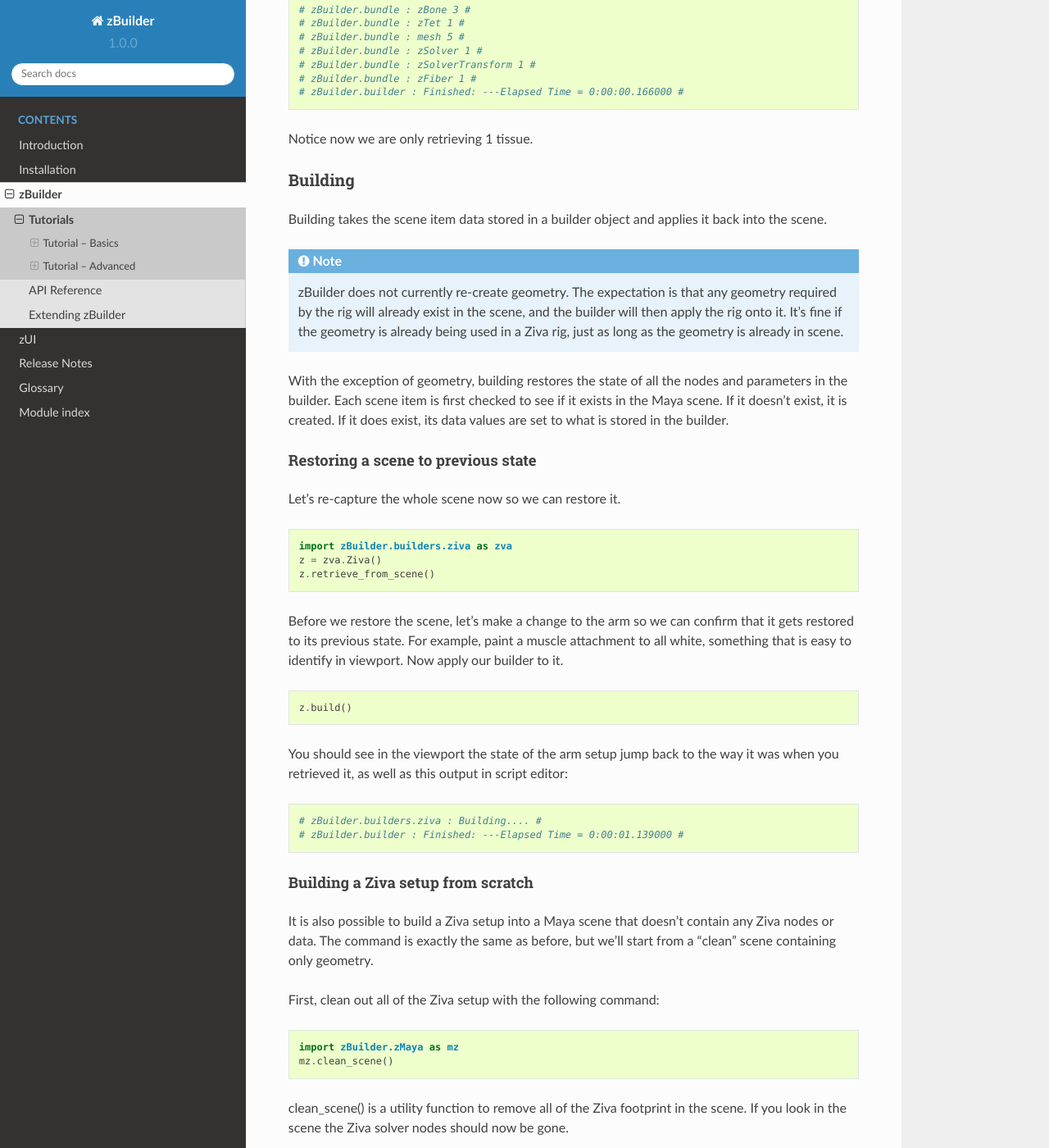
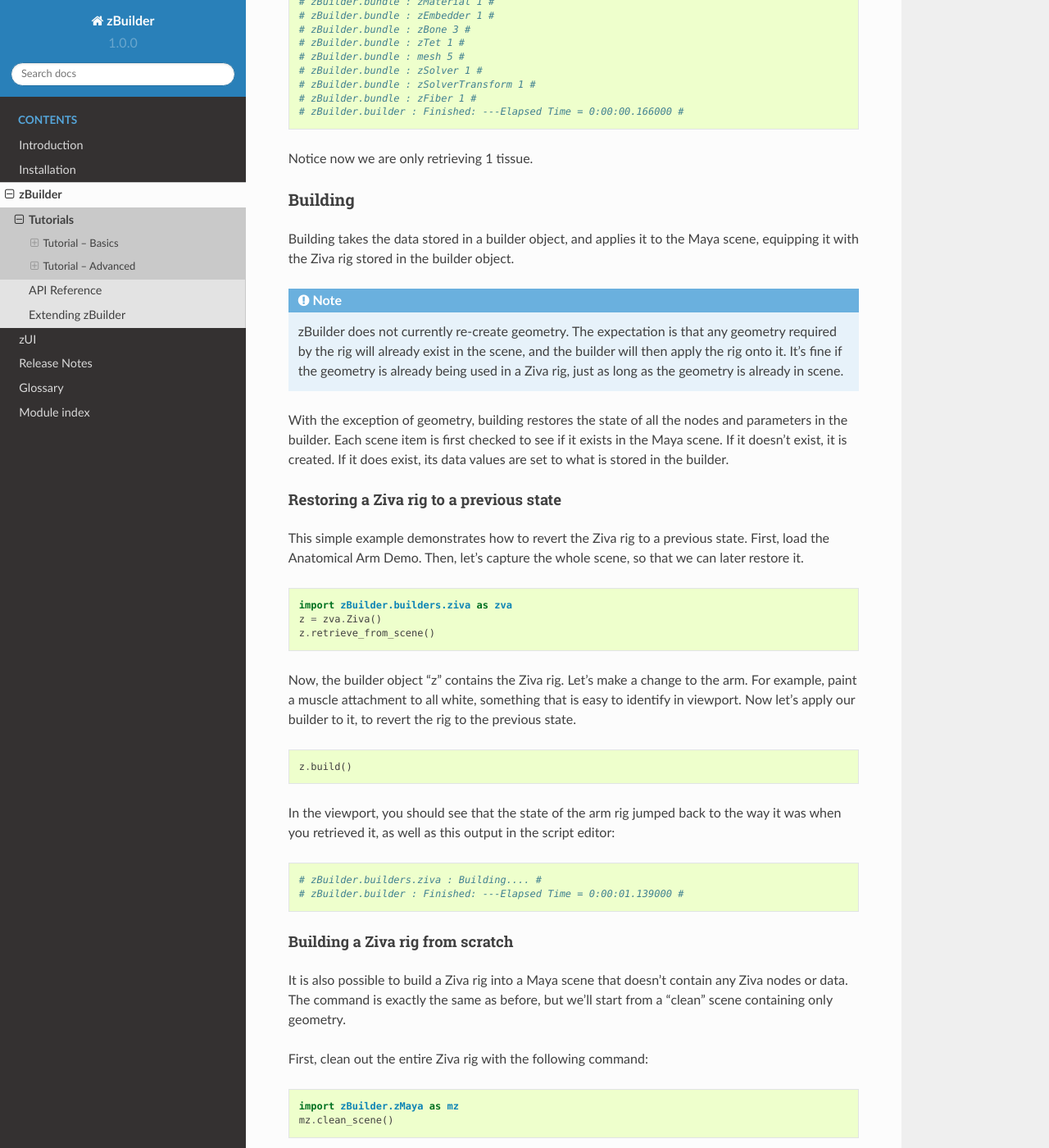
Before and after one commit to Unity-Technologies/ziva-vfx-utils, a Sphinx documentation site: the page built from docs/zBuilder_tutorials.rst, in a window 1280 px wide and 1400 px high, scrolled down 2234 px. Shown: the whole window at 82% size. Built offline with Sphinx 7.4.7 and the Read the Docs theme 2.0.0, drawn with Linux system fonts in a browser that asks for light colours; some of the changed text lies outside the part shown.

Commit message:
Improve zBuilder documentation
I fixed several typos and reworded for clarity in a few places.
I prefer "Ziva rig" over "Ziva setup", as it's clearer. (but I don't feel very strongly about it; so if you do, feel free to revert)

```diff
--- a/docs/installation.rst
+++ b/docs/installation.rst
@@ -7,12 +7,11 @@
 
 or clone it
 
-
 https://bitbucket.org/zivadynamics/ziva-vfx-utils.git
 
-Put the zBuilder folder and all of it's contents in a maya scripts directory
+Put the zBuilder folder and all of its contents in a Maya scripts directory.
 
-If you need to update your python path for maya you can place this in your userSetup.py::
+If you need to update your Python path for Maya you can place this in your userSetup.py::
 
     #!python
     import sys
--- a/docs/zBuilder_tutorials.rst
+++ b/docs/zBuilder_tutorials.rst
@@ -5,17 +5,18 @@
 ~~~~~~~~~~~~~~~~~~
 
 Let's explore some example usage of zBuilder by trying it out on the anatomical
-arm demo that ships with the ZivaVFX Maya plugin.
+arm demo that ships with the ZivaVFX Maya plugin. First, set the Python path
+to zBuilder as explained in the :doc:`installation` section.
 
 First, run the anatomical arm demo, which can be found in the 'Ziva Tools' menu:
 Ziva Tool > Examples > Run Demo > Anatomical Arm.
 Now that you have the arm :term:`setup` in your scene, let's start playing with zBuilder.
 
-Retrieving
-^^^^^^^^^^
+Retrieving the Ziva rig from the Maya scene
+^^^^^^^^^^^^^^^^^^^^^^^^^^^^^^^^^^^^^^^^^^^
 
-Retrieving a whole Ziva setup
-*****************************
+Retrieving a whole Ziva rig
+***************************
 
 In order to interact with a Ziva scene with zBuilder, we first need to create a
 Ziva :term:`builder` object:
@@ -25,13 +26,13 @@
     import zBuilder.builders.ziva as zva
     z = zva.Ziva()
 
-You can call help to get some information about the Ziva builder.
+You can use the help command to get some information about the Ziva builder.
 
 .. code-block:: python
 
     help(z)
 
-We can use our builder to capture the Ziva arm setup by running a method to retrieve the current state of the scene:
+We can use our builder to capture the Ziva arm rig by running a method to retrieve the current state of the Ziva Maya scene:
 
 .. code-block:: python
 
@@ -79,12 +80,12 @@
 You can also manipulate the information in the builder before re-applying it.
 This is useful for mirroring, for example, which we'll describe later.
 
-Retrieving parts of a setup
-***************************
+Retrieving parts of a Ziva rig
+******************************
 
-Above we retrieved Ziva builder data from the entire Maya scene.
-However, if you only want to capture part of the scene, you can select the items
-youre interested in and call retrieve_from_scene_selection().
+Above, we retrieved Ziva builder data from the entire Maya scene.
+However, if you only want to capture a part of the scene, you can select the items
+you are interested in and call retrieve_from_scene_selection().
 This comes in handy if you want to mirror the setup, for example.
 
 .. code-block:: python
@@ -119,7 +120,7 @@
 Building
 ^^^^^^^^
 
-Building takes the scene item data stored in a builder object and applies it back into the scene.
+Building takes the data stored in a builder object, and applies it to the Maya scene, equipping it with the Ziva rig stored in the builder object.
 
 .. note::
 
@@ -129,10 +130,11 @@
 
 With the exception of geometry, building restores the state of all the nodes and parameters in the builder. Each scene item is first checked to see if it exists in the Maya scene. If it doesn't exist, it is created. If it does exist, its data values are set to what is stored in the builder.
 
-Restoring a scene to previous state
-*******************************************
+Restoring a Ziva rig to a previous state
+****************************************
 
-Let's re-capture the whole scene now so we can restore it.
+This simple example demonstrates how to revert the Ziva rig to a previous state.
+First, load the Anatomical Arm Demo. Then, let's capture the whole scene, so that we can later restore it.
 
 .. code-block:: python
 
@@ -140,18 +142,18 @@
     z = zva.Ziva()
     z.retrieve_from_scene()
 
-Before we restore the scene, let's make a change to the arm so we can confirm
-that it gets restored to its previous state.
+Now, the builder object "z" contains the Ziva rig.
+Let's make a change to the arm.
 For example, paint a muscle attachment to all white,
 something that is easy to identify in viewport.
-Now apply our builder to it.
+Now let's apply our builder to it, to revert the rig to the previous state.
 
 .. code-block:: python
 
     z.build()
 
-You should see in the viewport the state of the arm setup jump back to the way it
-was when you retrieved it, as well as this output in script editor:
+In the viewport, you should see that the state of the arm rig jumped back to the way it
+was when you retrieved it, as well as this output in the script editor:
 
 .. code-block:: python
 
@@ -159,12 +161,13 @@
     # zBuilder.builder : Finished: ---Elapsed Time = 0:00:01.139000 #
 
 
-Building a Ziva setup from scratch
-**********************************
-It is also possible to build a Ziva setup into a Maya scene that doesn't contain any Ziva nodes or data.
+Building a Ziva rig from scratch
+********************************
+
+It is also possible to build a Ziva rig into a Maya scene that doesn't contain any Ziva nodes or data.
 The command is exactly the same as before, but we'll start from a "clean" scene containing only geometry.
 
-First, clean out all of the Ziva setup with the following command:
+First, clean out the entire Ziva rig with the following command:
 
 .. code-block:: python
 
@@ -181,7 +184,7 @@
 
     z.build()
 
-The full Ziva setup should now be restored and acting on the scene's geometry.
+The full Ziva rig should now be restored and acting on the scene's geometry.
 zBuilder built all of the Ziva maya nodes for us.
 
 Building with differing topologies
@@ -191,7 +194,7 @@
 
 Let's show how zBuilder can accommodate changes to geometry.
 
-First thing, lets clean the scene to represent brand new geometry coming in.
+First thing, let's clean the scene to represent brand new geometry coming in.
 
 .. code-block:: python
 
@@ -226,7 +229,7 @@
 
 You will notice above that it listed out a bunch of maps that got interpolated.
 This shows that zBuilder noticed the change in topology between the mesh in the
-original setup and the new setup.
+original rig and the new rig.
 Furthermore, the call to build() modified all the maps painted onto the old
 mesh and re-applied them to the new mesh by interpolation.
 
@@ -248,7 +251,7 @@
 Writing to disk
 ***************
 
-Once we have the arm setup saved into a builder object in memory, we can write it out to disk.  All we need to do is:
+Once we have the arm Ziva rig saved into a builder object in memory, we can write it out to disk.  All we need to do is:
 
 .. code-block:: python
 
@@ -264,7 +267,7 @@
 To test that writing worked properly let's setup the scene with just the geometry again.
 Run the Anatomical Arm demo again, then run mz.clean_scene().
 
-Once we have a scene with just arm geometry, let's retrieve the Ziva rig from the file on disk.
+Once we have a scene with just the arm geometry, let's retrieve the Ziva rig from the file on disk.
 
 .. code-block:: python
 
@@ -329,7 +332,7 @@
 Changing geometry name
 **********************
 
-As before, let's build the Anatomical Arm demo from the Ziva menu and retrieve the Ziva setup into a builder.
+As before, let's build the Anatomical Arm demo from the Ziva menu and retrieve the Ziva rig into a builder object.
 
 .. code-block:: python
 
@@ -337,7 +340,7 @@
     z = zva.Ziva()
     z.retrieve_from_scene()
 
-To represent a model name change lets clean the scene and change the name of one of the muscles.
+To represent a model name change let's clean the scene and change the name of one of the muscles.
 
 .. code-block:: python
 
@@ -362,7 +365,7 @@
 Mirroring a setup
 *****************
 
-We can also use string replace to mirror half of a setup into a full symmetric setup.
+We can also use string replace to mirror half of a Ziva rig into a full symmetric Ziva rig.
 
 In order for this to work the geometry needs to be already-mirrored,
 with r_* and l_* prefixes used to distinguish between each pair of mirrored meshes.
@@ -413,10 +416,10 @@
 Changing values before building
 ^^^^^^^^^^^^^^^^^^^^^^^^^^^^^^^
 
-Its possible with zBuilder to to inspect and modify the contents of the builder before you actually build.
-For example, maybe you are in a specific shot and want to build a setup with a
+It's possible to inspect and modify the contents of the builder before you actually build.
+For example, maybe you are in a specific shot and want to build a Ziva rig with a
 value different than what was saved on disk.
-A common use case is to change the start frame of the Ziva solver based on the shot environment.  Lets try doing that.
+A common use case is to change the start frame of the Ziva solver based on the shot environment. Let's try doing that.
 
 Build the Anatomical Arm demo again and retrieve the scene.
 
```
Also changed, not shown: 2 other files.
